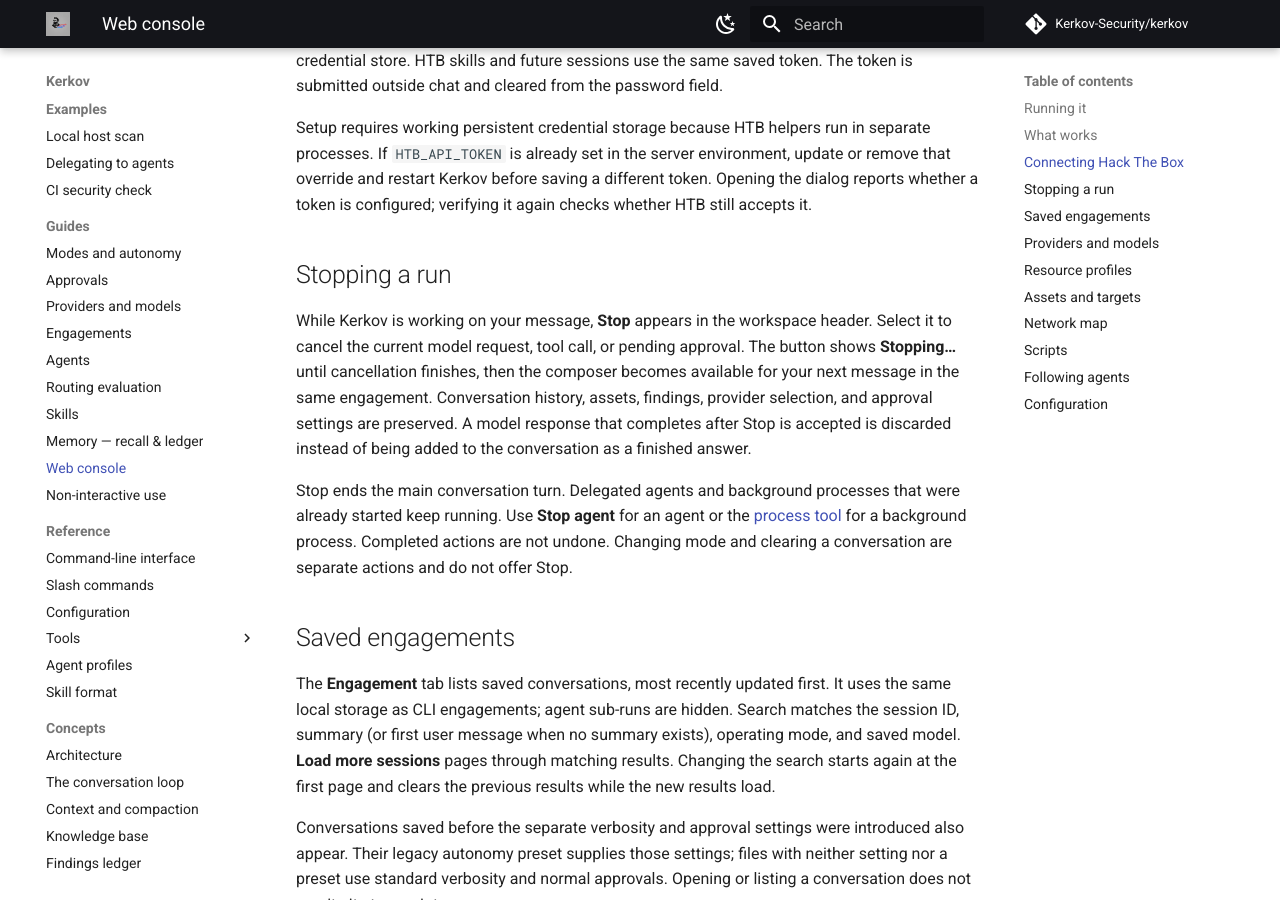
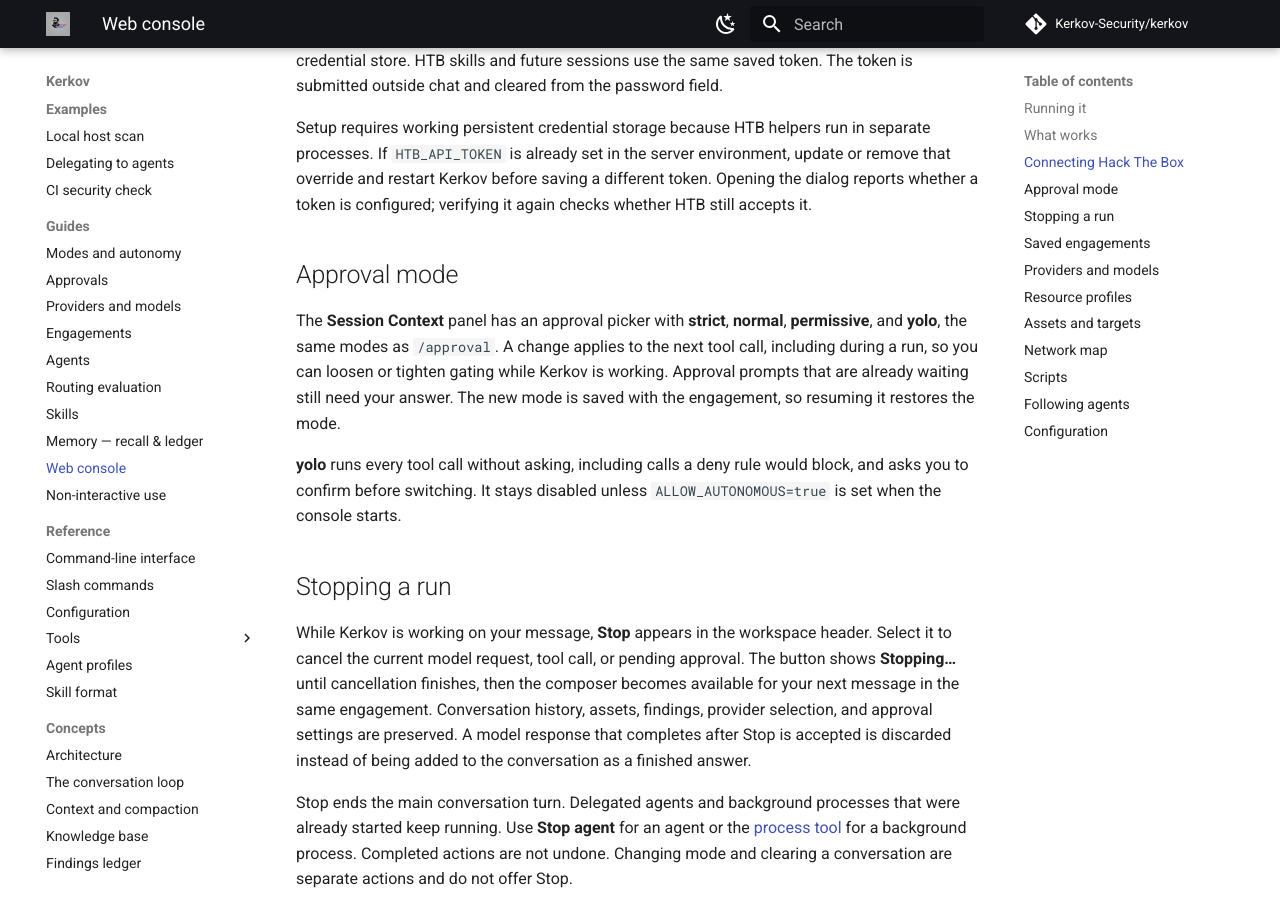
Before and after one commit to Kerkov-Security/kerkov, an MkDocs documentation site: the page built from docs/guides/web-console.md, in a window 1280 px wide and 900 px high, scrolled down 1543 px. Built offline with MkDocs 1.6.1 and Material for MkDocs 9.7.7, drawn with Linux system fonts in a browser that asks for light colours; comment, search, counter and statistics services are not loaded.

Commit message:
Add approval mode picker to the web console
Strict/normal/permissive/yolo picker in the Session Context panel. It sends a
settings.approval event that bypasses the message lock, so gating can change
mid-run; it is refused while an engagement is opening. YOLO needs a confirm
and stays disabled unless ALLOW_AUTONOMOUS=true. /approval and the picker
share WebKerkovSession.set_approval_mode().

```diff
--- a/docs/guides/web-console.md
+++ b/docs/guides/web-console.md
@@ -73,6 +73,19 @@
 update or remove that override and restart Kerkov before saving a different token.
 Opening the dialog reports whether a token is configured; verifying it again
 checks whether HTB still accepts it.
+
+## Approval mode
+
+The **Session Context** panel has an approval picker with **strict**,
+**normal**, **permissive**, and **yolo**, the same modes as `/approval`. A
+change applies to the next tool call, including during a run, so you can loosen
+or tighten gating while Kerkov is working. Approval prompts that are already
+waiting still need your answer. The new mode is saved with the engagement, so
+resuming it restores the mode.
+
+**yolo** runs every tool call without asking, including calls a deny rule would
+block, and asks you to confirm before switching. It stays disabled unless
+`ALLOW_AUTONOMOUS=true` is set when the console starts.
 
 ## Stopping a run
 
--- a/src/kerkov/web/console/templates/console/dashboard.html
+++ b/src/kerkov/web/console/templates/console/dashboard.html
@@ -184,6 +184,12 @@
                     <div><dt>Approval</dt><dd id="approval-state">Normal</dd></div>
                     <div><dt>Tokens</dt><dd id="token-state">0</dd></div>
                   </dl>
+                  <div class="approval-picker" id="approval-picker" role="group" aria-label="Approval mode">
+                    {% for approval in approval_modes %}
+                      <button class="approval-option{% if approval.value == "normal" %} active{% endif %}" type="button" data-approval-mode="{{ approval.value }}" title="{{ approval.description }}" aria-pressed="{% if approval.value == "normal" %}true{% else %}false{% endif %}" disabled>{{ approval.value }}</button>
+                    {% endfor %}
+                  </div>
+                  <p class="approval-picker-hint" id="approval-picker-hint" hidden>YOLO requires ALLOW_AUTONOMOUS=true.</p>
                 </section>
 
                 <section class="context-section agents-section" aria-labelledby="agents-heading">
```
Also changed, not shown: docs/concepts/web-architecture.md (+2 -0 lines), src/kerkov/web/console/static/console/dashboard.css (+52 -0 lines), src/kerkov/web/console/static/console/dashboard.js (+33 -0 lines), 6 other files.
